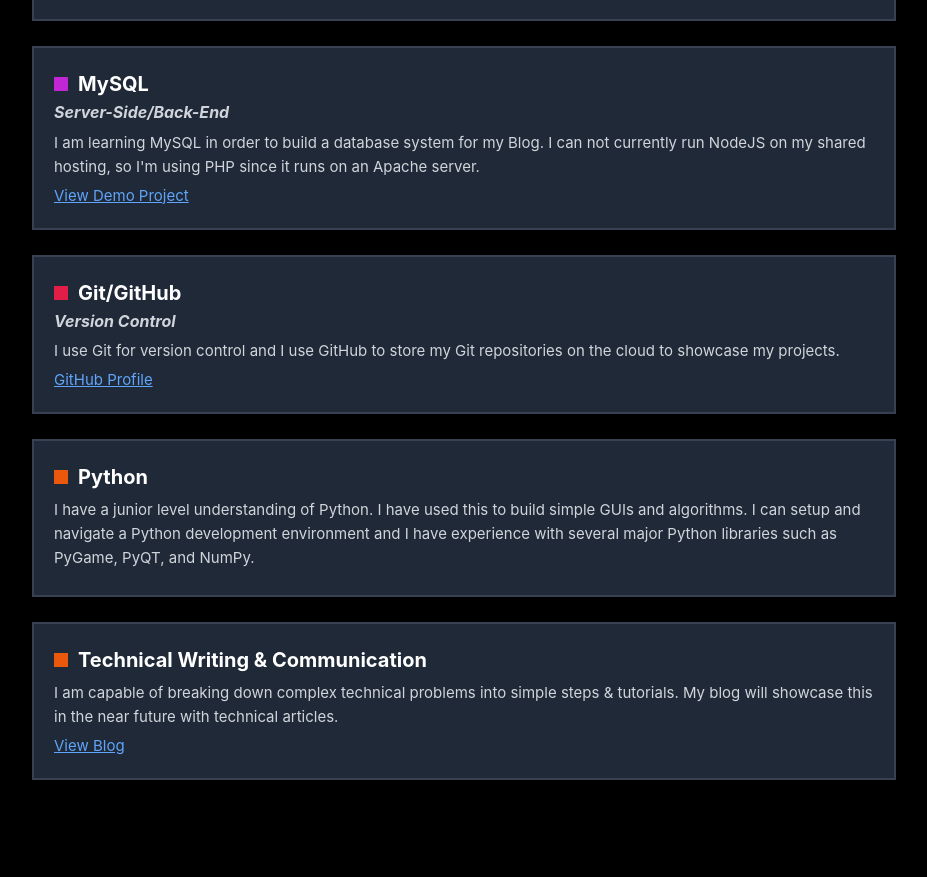
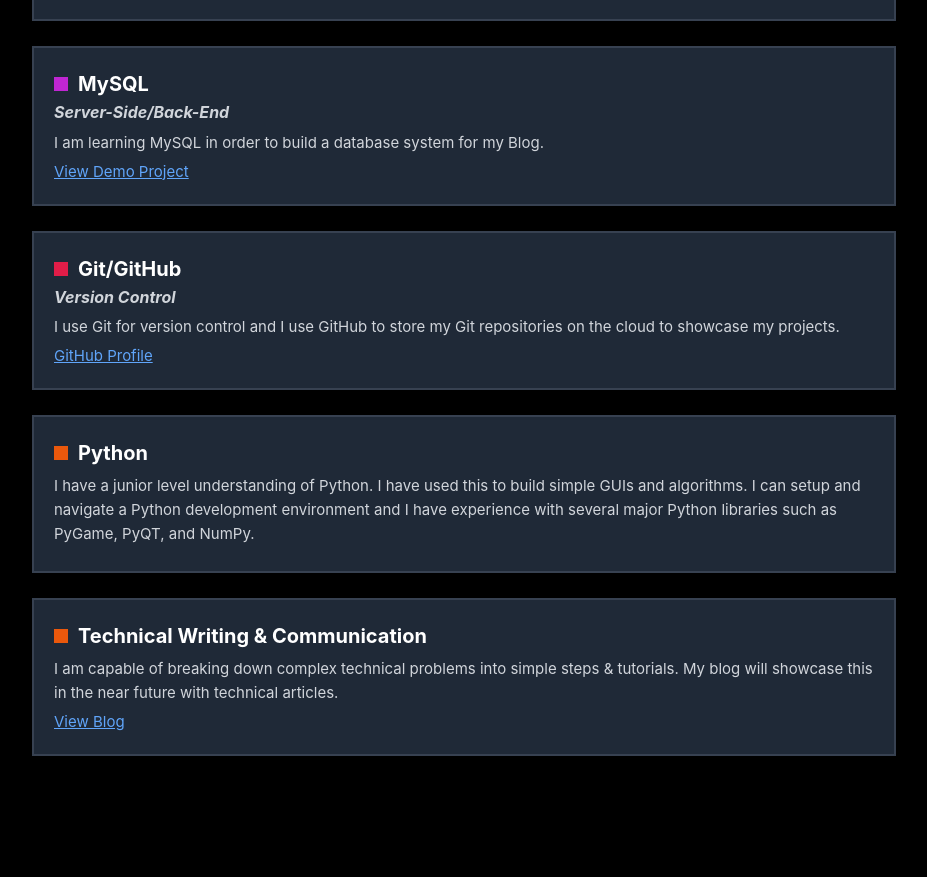
Before and after one commit to Cloudinnovates/gavinshr.com, a React (Create React App) app: page / in a window 1280 px wide. Shown: the part 2040-2917 px from the top of the page, without its empty margins (176-1103 px from the left). Built offline with nearby package versions, Linux system fonts and the light colour scheme; some icons are missing.

Commit message:
Updated wording

```diff
--- a/src/Routes/Projects/Projects.js
+++ b/src/Routes/Projects/Projects.js
@@ -64,7 +64,7 @@
           <br/>
           <div style={{ paddingBottom: "2rem" }}>
             <h2>PHP & MySQL Database Project</h2>
-            <h3><i>Work In Progress Database System</i></h3>
+            <h3><i>Back-End & Database System</i></h3>
             <h4 style={{ color: "red" }}><i>Work In Progress</i></h4>
             <p style={{ paddingTop: "15px" }}>This project is a PHP & MySQL database demo. I am building this project primarily using <a className="link" href="https://codewithawa.com/posts/how-to-create-a-blog-in-php-and-mysql-database">this</a> tutorial. I am using this tutorial to build a simple back-end for my blog in order to support server-side hosting on my cheap shared hosting (I am unable to run a NodeJS environment currently, although I plan on learning this technology next.)</p>
             <div style={{ paddingTop: "15px"}}>
--- a/src/data.js
+++ b/src/data.js
@@ -89,7 +89,7 @@
     urlOpensInNewTab: false,
     urlIsNavLink: false,
     urlIsHashLink: true,
-    moreInfo: "I am learning MySQL in order to build a database system for my Blog. I can not currently run NodeJS on my shared hosting, so I'm using PHP since it runs on an Apache server.",
+    moreInfo: "I am learning MySQL in order to build a database system for my Blog.",
   },
   {
     skill: "Git/GitHub",
```
Also changed, not shown: 8 other files (tests, documents, lock files or other folders).
